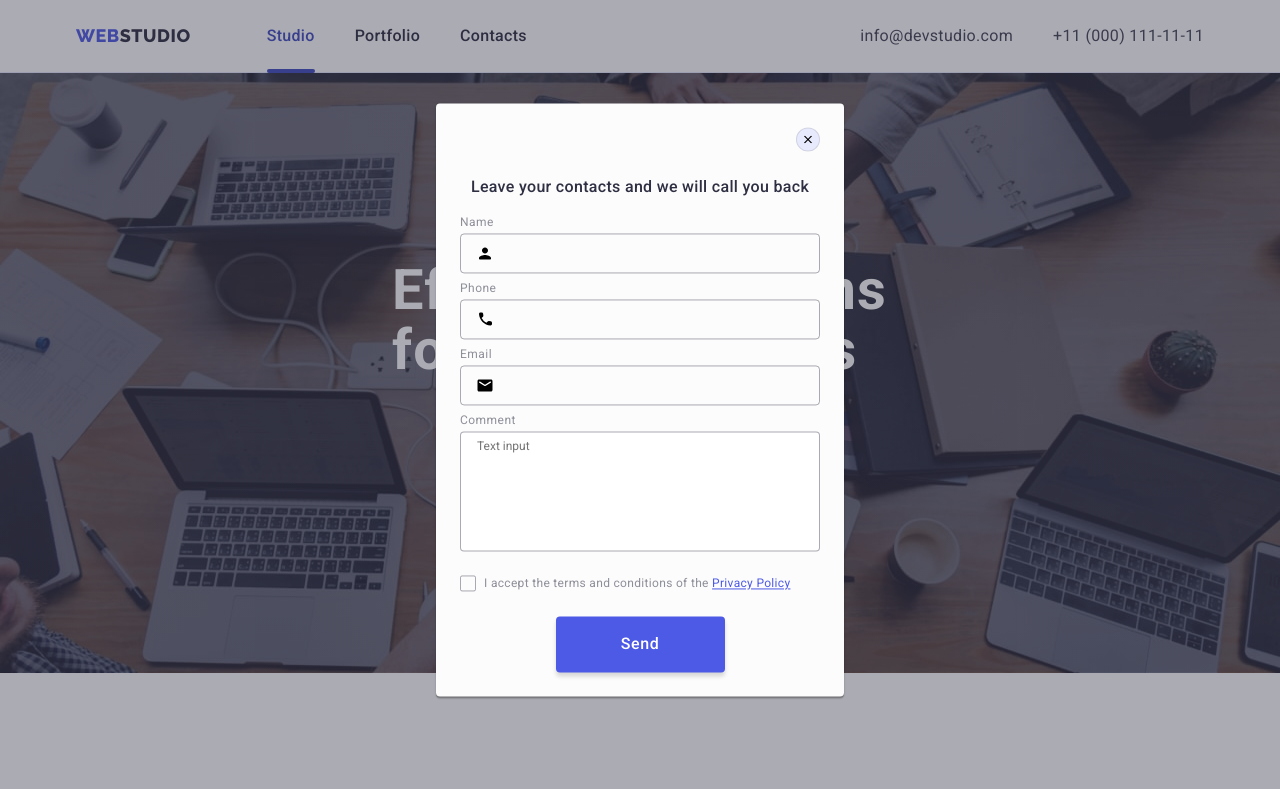
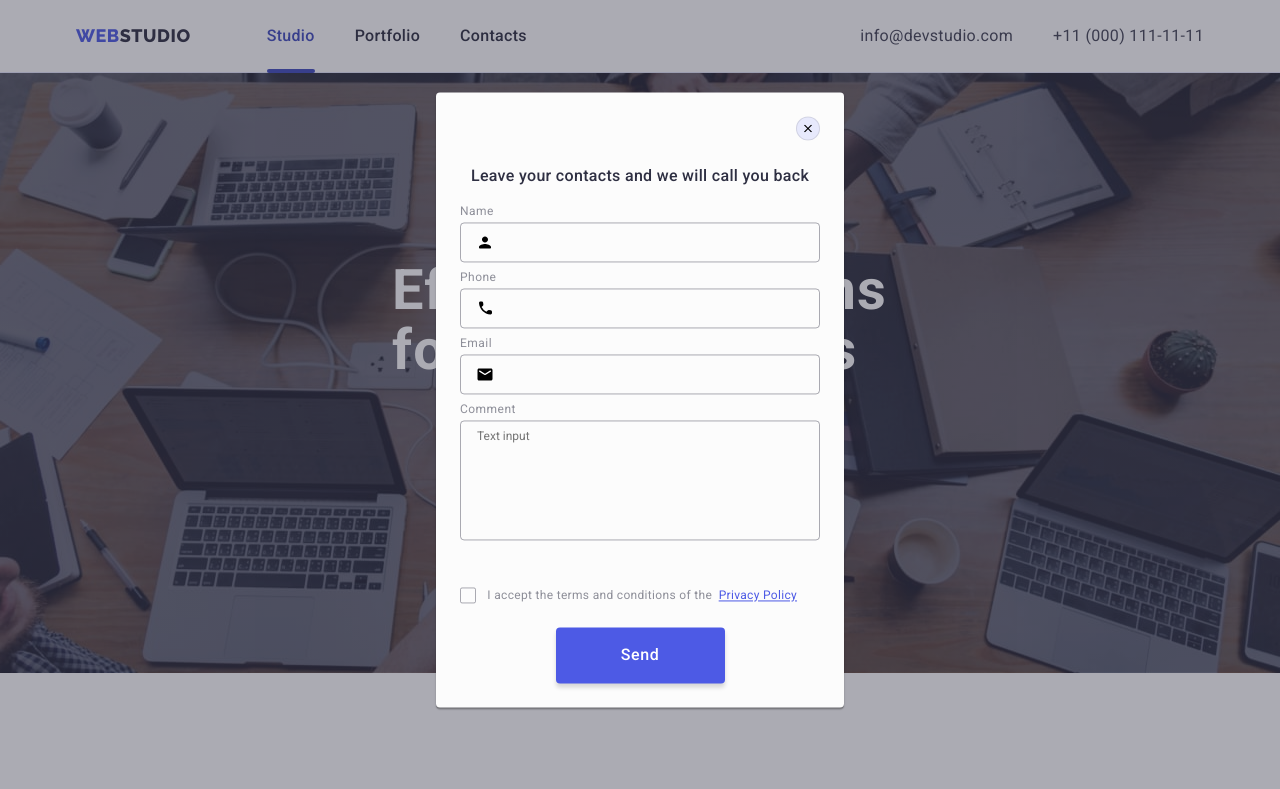
Before and after one commit to sem-aa/goit-markup-hw-05-woolf, a plain HTML site: page index.html in a window 1280 px wide. Both pictures are taken after a click on the button "Order Service". Shown: the top 789 px of the page. Drawn offline with nearby package versions, Linux system fonts and the light colour scheme; files whose address does not match are found by name.

Commit message:
fix problem

```diff
--- a/css/styles.css
+++ b/css/styles.css
@@ -751,7 +751,7 @@ input {
   font-size: 12px;
   letter-spacing: 0.04em;
   margin-bottom: 4px;
-  line-height: 1.17
+  line-height: 1.17;
 }
 
 .contact-input-wrapper {
@@ -780,12 +780,16 @@ input {
 }
 
 .contact-input:focus + .contact-icon {
-  fill: var(--acive-color);
+  fill: var(--brand-color);
 }
 
 .contact-input:focus {
-  border-color: var(--acive-color);
+  border-color: var(--brand-color);
   outline-color: transparent;
+}
+
+.contact-container-comment {
+  margin-bottom: 16px;
 }
 
 .contact-comment {
@@ -796,41 +800,47 @@ input {
   border-radius: 4px;
   border: 1px solid rgba(46, 47, 66, 0.4);
   padding: 8px 16px;
+  line-height: 1.17;
+  background-color: transparent;
   transition: border-color var(--transition-dur-and-func);
-  margin-bottom: 16px;
+  outline: transparent;
 }
 
 .contact-comment:focus {
-  border-color: var(--acive-color);
+  border-color: var(--brand-color);
   outline-color: transparent;
 }
 
 .contact-label-chexbox {
-  display: flex;
+  display: block;
   align-items: center;
   font-size: 12px;
   color: var(--secondary-text-color);
   margin-bottom: 24px;
+  line-height: 1.17;
 }
 
-.contact-checkbox-input {
-  position: absolute;
-  appearance: none;
-}
-
-.contact-checkbox-icon {
+.privacy-container-icon {
+  width: 16px;
+  height: 16px;
+  border: 1px solid rgba(46, 47, 66, 0.4);
+  border-radius: 2px;
+  transition: background-color var(--transition-dur-and-func),
+    border var(--transition-dur-and-func), fill var(--transition-dur-and-func);
+  display: inline-flex;
+  align-items: center;
+  justify-content: center;
   fill: transparent;
   cursor: pointer;
-  border-radius: 2px;
-  border: 1px solid rgba(46, 47, 66, 0.4);
-  padding: 2px;
   margin-right: 8px;
 }
 
-.contact-checkbox-input:checked + .contact-checkbox-icon {
-  fill: rgba(244, 244, 253, 1);
+.contact-checkbox-input:checked + .privacy-container-icon {
+  fill: red;
   background-color: var(--acive-color);
+  border: none;
 }
+
 
 .link-privacy-policy {
   color: var(--brand-color);
--- a/index.html
+++ b/index.html
@@ -657,26 +657,38 @@
               </svg>
             </div>
           </div>
-          <label for="commet" class="contact-label"> Comment</label>
+
+          <div class="contact-container-comment">
+            <label for="user-comment" class="contact-label"> Comment</label>
             <textarea
-            id="commet"
+              id="user-comment"
               class="contact-comment"
-            name="comment"
+              name="user-comment"
               placeholder="Text input"
             ></textarea>
-          <label class="contact-label-chexbox">
+          </div>
+
+          <div>
             <input
-              class="contact-checkbox-input"
+              id="user-privacy"
+              class="contact-checkbox-input is-hidden"
               type="checkbox"
-              name="user_accept_policy"
+              name="user-privacy"
+              value="true"
               required
             />
-            <svg class="contact-checkbox-icon" width="16" height="16">
+            <label  for="user-privacy" class="contact-label-chexbox">
+              <span class="privacy-container-icon">
+                <svg class="contact-checkbox-icon" width="10" height="8">
                   <use href="./images/icons.svg#icon-checkbox"></use>
                 </svg>
+              </span>
+
               I accept the terms and conditions of the&nbsp;
               <a class="link-privacy-policy" href="">Privacy Policy</a>
             </label>
+          </div>
+
           <button class="hero-btn" type="submit">Send</button>
         </form>
       </div>
```
Lines whose indentation alone changed are shown as unchanged.
